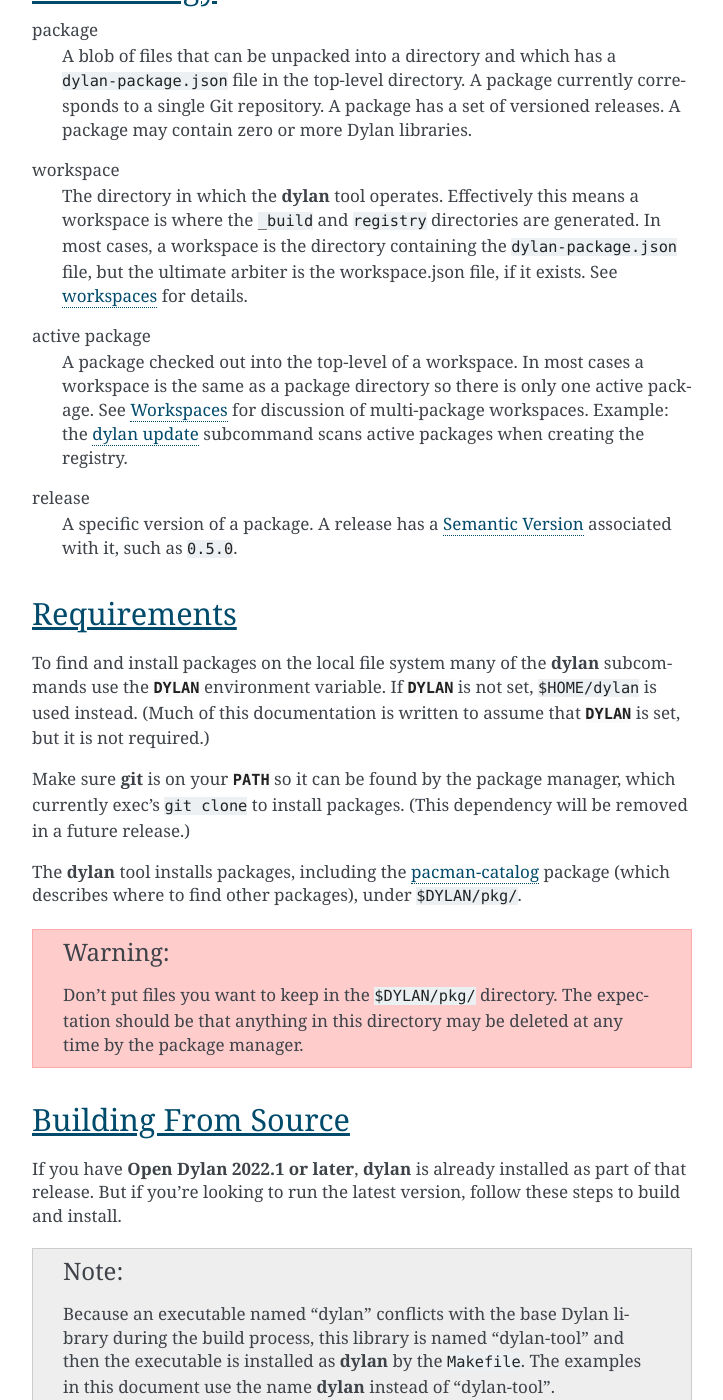
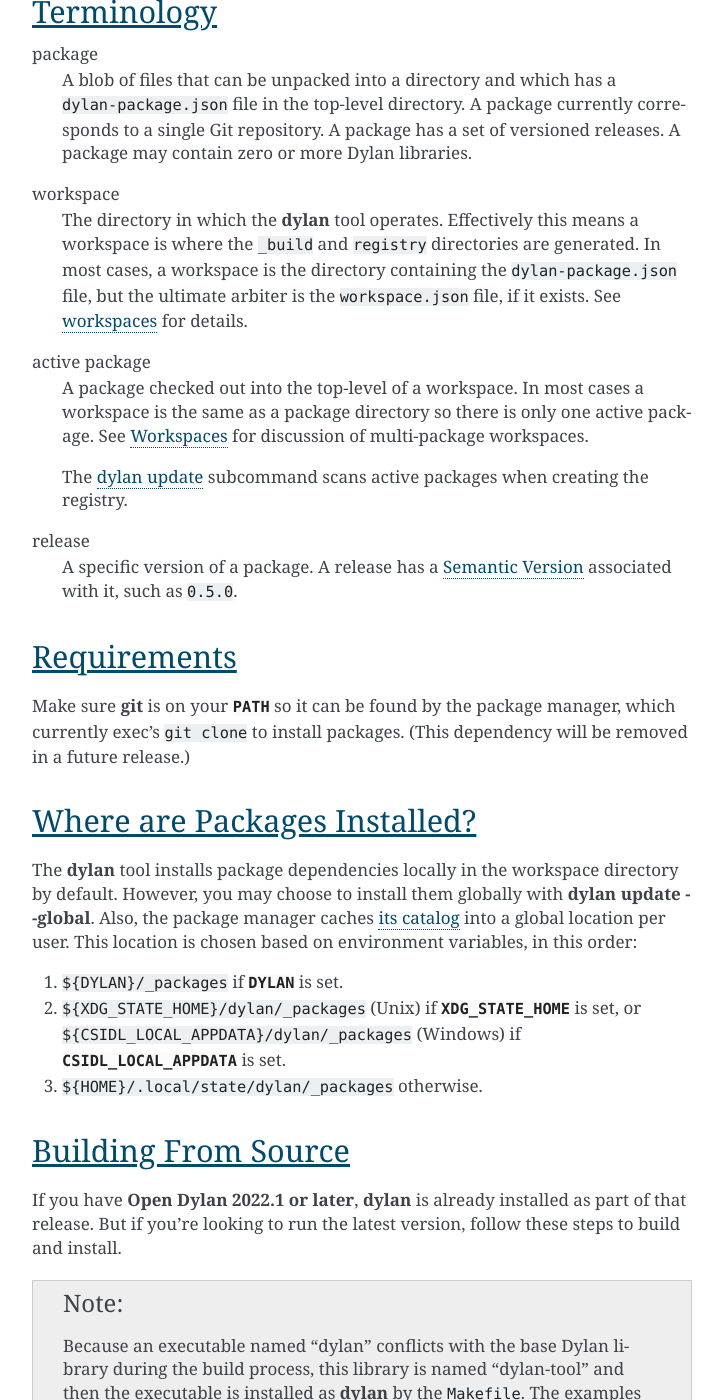
Before and after one commit to dylan-lang/dylan-tool, a Sphinx documentation site: the page built from documentation/source/index.rst, in a window 1280 px wide and 1400 px high, scrolled down 975 px. Shown: the whole window, without its empty margins (388-1111 px from the left). Built offline with Sphinx 7.4.7, drawn with Linux system fonts in a browser that asks for light colours; some of the changed text lies outside the part shown.

Commit message:
doc updates

```diff
--- a/documentation/source/index.rst
+++ b/documentation/source/index.rst
@@ -33,14 +33,15 @@ workspace
   means a workspace is where the :file:`_build` and :file:`registry`
   directories are generated. In most cases, a workspace is the directory
   containing the :file:`dylan-package.json` file, but the ultimate arbiter is
-  the workspace.json file, if it exists. See `workspaces`_ for details.
+  the :file:`workspace.json` file, if it exists. See `workspaces`_ for details.
 
 active package
   A package checked out into the top-level of a workspace. In most cases a
   workspace is the same as a package directory so there is only one active
-  package. See `Workspaces`_ for discussion of multi-package
-  workspaces. Example: the `dylan update`_ subcommand scans active packages
-  when creating the registry.
+  package. See `Workspaces`_ for discussion of multi-package workspaces.
+
+  The `dylan update`_ subcommand scans active packages when creating the
+  registry.
 
 release
   A specific version of a package. A release has a `Semantic Version`_ associated
@@ -50,24 +51,28 @@ release
 Requirements
 ============
 
-To find and install packages on the local file system many of the
-:program:`dylan` subcommands use the :envvar:`DYLAN` environment variable. If
-:envvar:`DYLAN` is not set, ``$HOME/dylan`` is used instead. (Much of this
-documentation is written to assume that :envvar:`DYLAN` is set, but it is not
-required.)
-
 Make sure :program:`git` is on your :envvar:`PATH` so it can be found by the
 package manager, which currently exec's ``git clone`` to install
 packages. (This dependency will be removed in a future release.)
 
-The :program:`dylan` tool installs packages, including the `pacman-catalog`_
-package (which describes where to find other packages), under ``$DYLAN/pkg/``.
 
-.. warning::
+Where are Packages Installed?
+=============================
 
-   Don't put files you want to keep in the ``$DYLAN/pkg/`` directory. The
-   expectation should be that anything in this directory may be deleted at any
-   time by the package manager.
+The :program:`dylan` tool installs package dependencies locally in the
+workspace directory by default.  However, you may choose to install them
+globally with :command:`dylan update --global`. Also, the package manager
+caches `its catalog <https://github.com/dylan-lang/pacman-catalog>`_ into a
+global location per user. This location is chosen based on environment
+variables, in this order:
+
+1. ``${DYLAN}/_packages`` if :envvar:`DYLAN` is set.
+
+2. ``${XDG_STATE_HOME}/dylan/_packages`` (Unix) if :envvar:`XDG_STATE_HOME` is
+   set, or ``${CSIDL_LOCAL_APPDATA}/dylan/_packages`` (Windows) if
+   :envvar:`CSIDL_LOCAL_APPDATA` is set.
+
+3. ``${HOME}/.local/state/dylan/_packages`` otherwise.
 
 
 Building From Source
@@ -462,13 +468,14 @@ Options:
 dylan install
 -------------
 
-Install a package into the package cache, ``${DYLAN}/pkg``.
+Install packages.
 
 Synopsis: ``dylan install <package> [<package> ...]``
 
 This command is primarily useful if you want to browse the source code in a
-package locally without having to worry about where to clone it from. The
-packages are installed into ``${DYLAN}/pkg/<package-name>/<version>/src/``.
+package locally without having to worry about where to clone it from. If you
+are in a workspace directory the packages are installed in the workspace's
+"_packages" subdirectory. Otherwise, see `Where are Packages Installed?`_.
 
 
 .. index::
```
Also changed, not shown: other parts of documentation/source/index.rst (+4 -3 lines).
